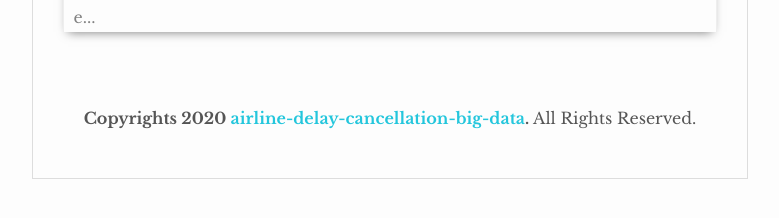
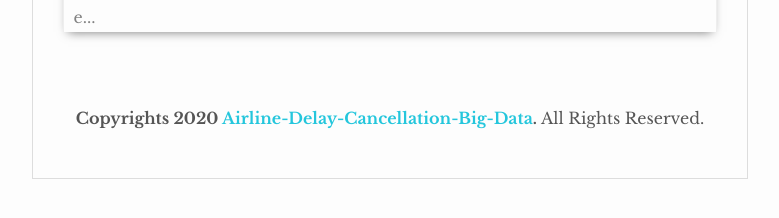
Before and after one commit to ivanfermena/Airline-Delay-Cancellation-Big-Data, a Jekyll site: the page built from index.html, in a window 1280 px wide and 900 px high, scrolled down 2014 px. Shown: the part 657-875 px from the top of the window, without its empty margins (250-1029 px from the left). Built offline with Jekyll 4.4.1, drawn with Linux system fonts in a browser that asks for light colours.

```diff
--- a/_config.yml
+++ b/_config.yml
@@ -6,10 +6,10 @@
 # 'jekyll serve'. If you change this file, please restart the server process.
 
 # Site settings
-title: airline-delay-cancellation-big-data
+title: Airline-Delay-Cancellation-Big-Data
 description: > # this means to ignore newlines until "baseurl:"
  Ashwathama is a minimal website with an app like design. It also features card layouts for website elements.
-baseurl: "/airline-delay-cancellation-big-data" # the subpath of your site, e.g. /blog
+baseurl: "/Airline-Delay-Cancellation-Big-Data" # the subpath of your site, e.g. /blog
 url: "https://ivanfermena.github.io"
 permalink: :title/
 full-url: "http://webjeda.com/ashwathama/" # the base hostname & protocol for your site
```
